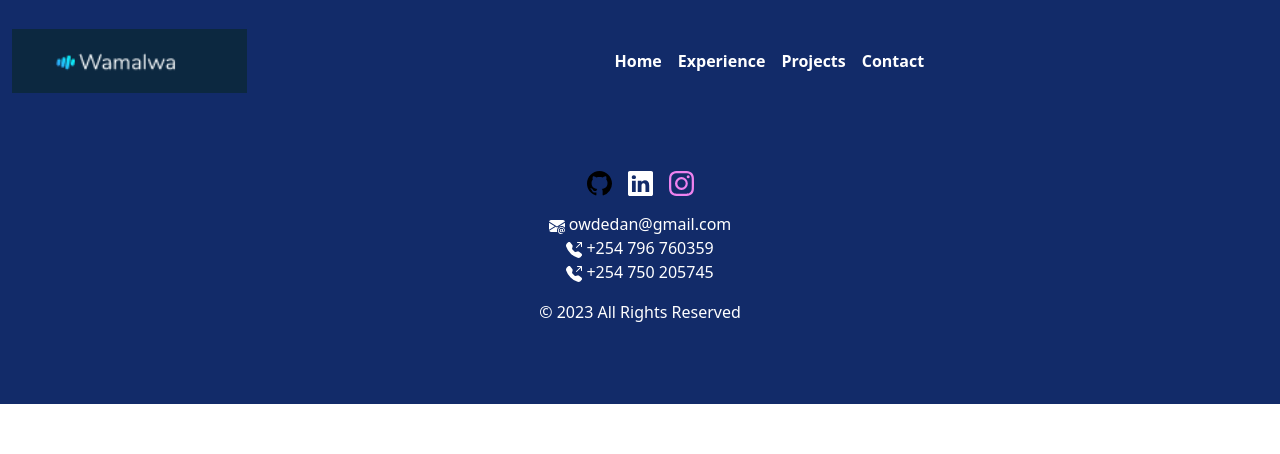
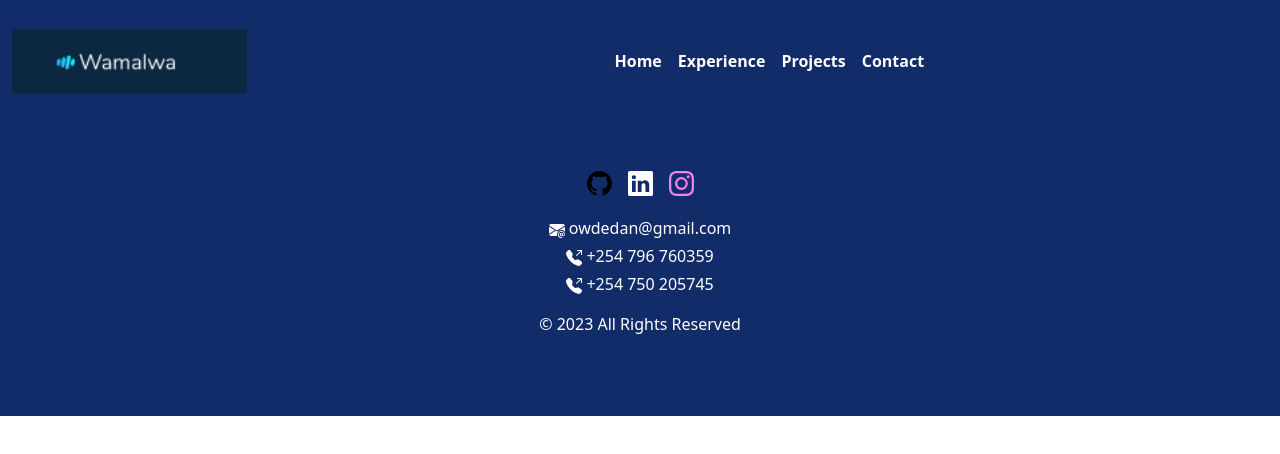
Before and after one commit to dedan-wamalwa/portfolio, a React (Create React App) app: page /Contact in a window 1280 px wide. Shown: the top 454 px of the page. Built offline with nearby package versions, Linux system fonts and the light colour scheme.

Commit message:
add padding to contact details

```diff
--- a/src/Components/Footer.js
+++ b/src/Components/Footer.js
@@ -27,13 +27,13 @@ function Footer() {
                     </a>
                 </p>
                 <ul className="list-unstyled fs-6 fw-light ">
-                    <li className="text-center text-break">
+                    <li className="text-center text-break pt-1">
                         <Icon.EnvelopeAtFill /> owdedan@gmail.com
                     </li>
-                    <li className="text-center " id="contact">
+                    <li className="text-center pt-1" id="contact">
                         <Icon.TelephoneOutboundFill /> +254 796 760359
                     </li>
-                    <li className="text-center ">
+                    <li className="text-center pt-1">
                         <Icon.TelephoneOutboundFill /> +254 750 205745
                     </li>
                 </ul>
```
